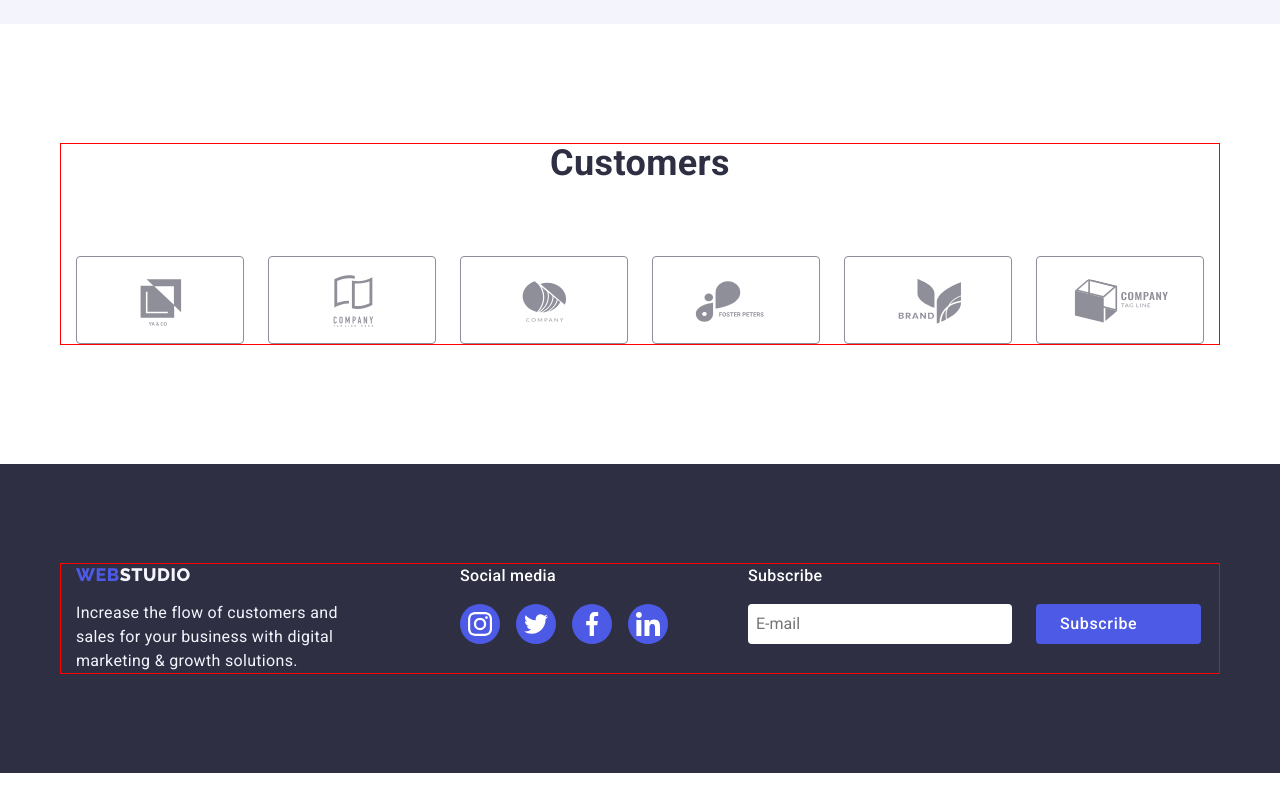
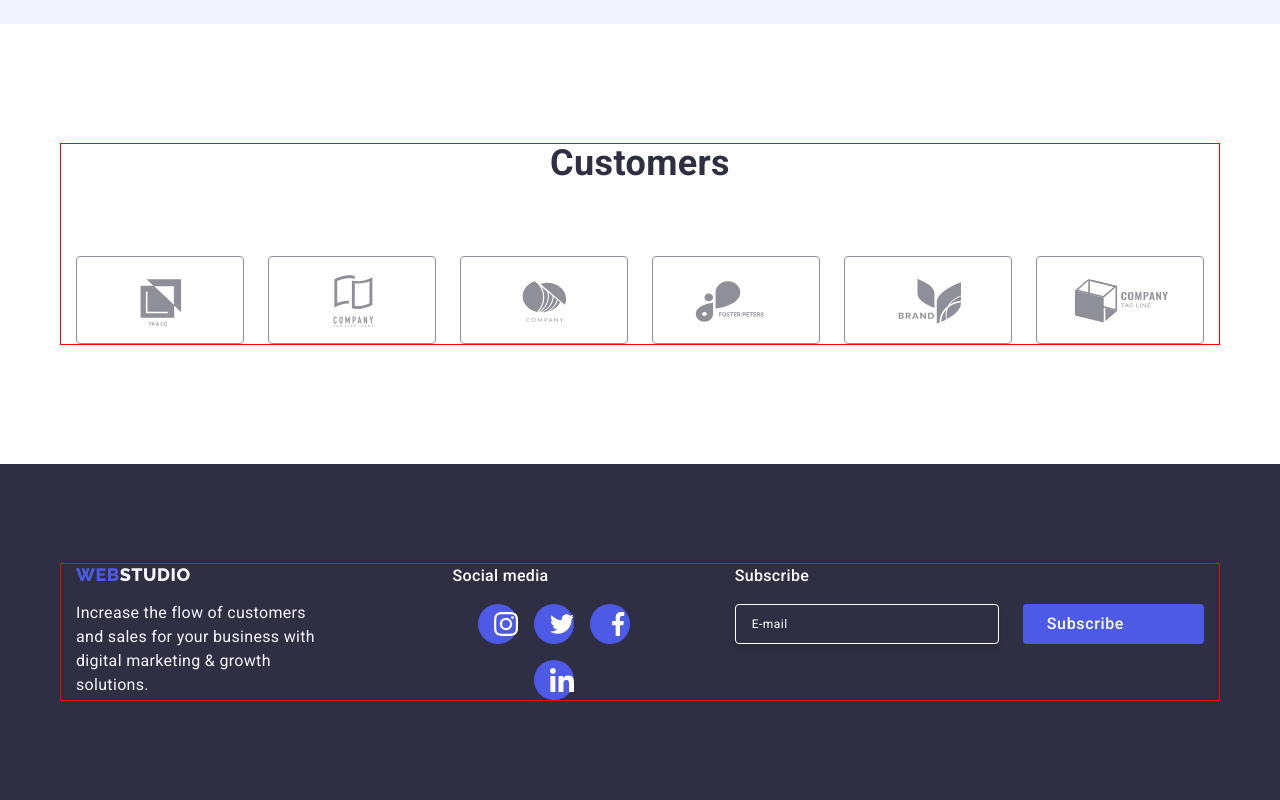
Before and after one commit to Alenkiy87/goit-markup-hw-05, a plain HTML site: page index.html in a window 1280 px wide. Shown: the part 2449-3249 px from the top of the page. Before the commit the page ends 3222 px from the top, so only its background shows below. Drawn offline with nearby package versions, Linux system fonts and the light colour scheme.

Commit message:
home2222

```diff
--- a/css/styles.css
+++ b/css/styles.css
@@ -491,6 +491,7 @@ ol {
 .subscribe-btn {
   padding: 8px 24px;
   display: flex;
+  justify-content: center;
   gap: 16px;
   align-items: center;
   border-radius: 4px;
@@ -501,9 +502,11 @@ ol {
   line-height: 1.5;
   letter-spacing: 0.04em;
   cursor: pointer;
+  min-width: 165px;
 }
 .social-icon {
   fill: var(--white);
+  margin-left: 16px;
 }
 .footer-form {
   display: flex;
@@ -520,8 +523,20 @@ ol {
   border: 1px;
   border-radius: 4px;
   outline: none;
+  border: 1px solid var(--white);
+  background-color: transparent;
+  font-size: 12px;
+  line-height: 1.5;
+  letter-spacing: 0.04em;
+  padding-left: 16px;
+  box-shadow: 0px 4px 4px 0px rgba(0, 0, 0, 0.15);
+  color: var(--white);
 }
-
+input::placeholder {
+  /* font-weight: bold;
+  opacity: 0.5; */
+  color: var(--white);
+}
 /*!----------------------------Portfolio--------------------------*/
 .portfolio {
   padding-top: 96px;
--- a/index.html
+++ b/index.html
@@ -426,7 +426,7 @@
         <div class="footer-bottom">
           <p class="subscribe">Subscribe</p>
           <form class="footer-form">
-            <label aria-label="footer email input">
+            <label aria-label="footer-email-input" class="footer-mail">
               <input
                 type="email"
                 class="footer-input"
```
